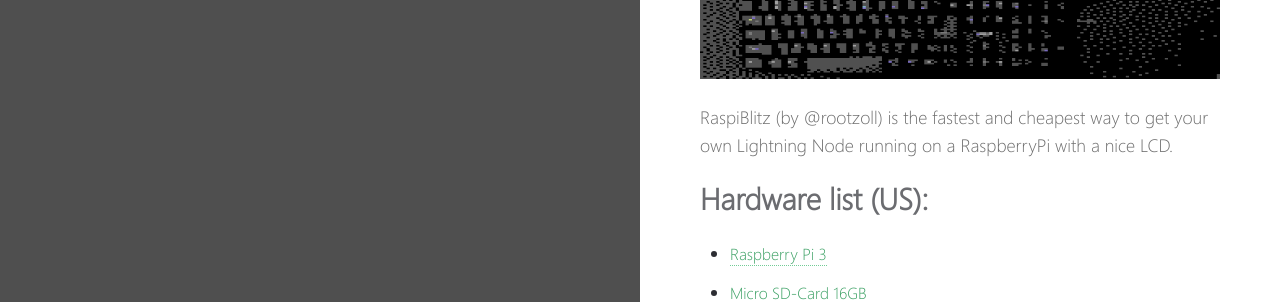
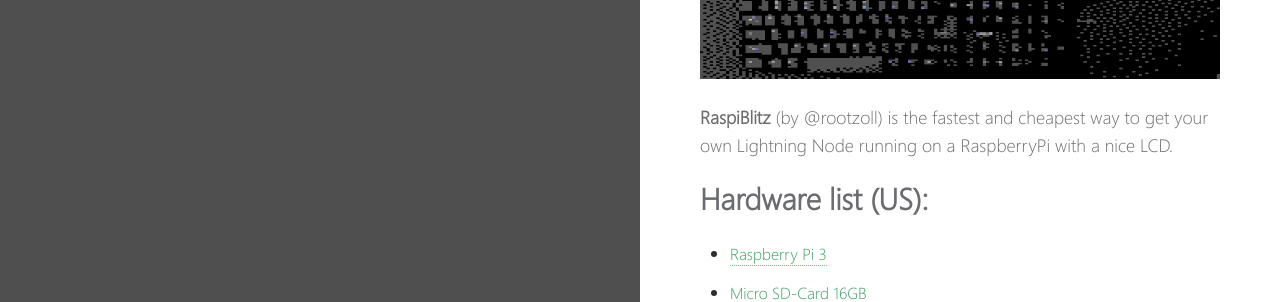
Before and after one commit to charlesrocket/charlesrocket.github.io, a Jekyll site: the page built from _posts/2018-07-23-raspiblitz.md, in a window 1280 px wide. Shown: the part 545-847 px from the top of the page. Built offline with Jekyll 4.4.1, drawn with Linux system fonts in a browser that asks for light colours.

```diff
--- a/_posts/2018-07-23-raspiblitz.md
+++ b/_posts/2018-07-23-raspiblitz.md
@@ -13,7 +13,7 @@ tags:
 
 {% raw %}<img src="/images/rpi-mbp.jpg" alt="rpi-mbp-8bit">{% endraw %}
 
-RaspiBlitz (by @rootzoll) is the fastest and cheapest way to get your own Lightning Node running on a RaspberryPi with a nice LCD.
+**RaspiBlitz** (by @rootzoll) is the fastest and cheapest way to get your own Lightning Node running on a RaspberryPi with a nice LCD.
 
 ## Hardware list (US):
 
```
